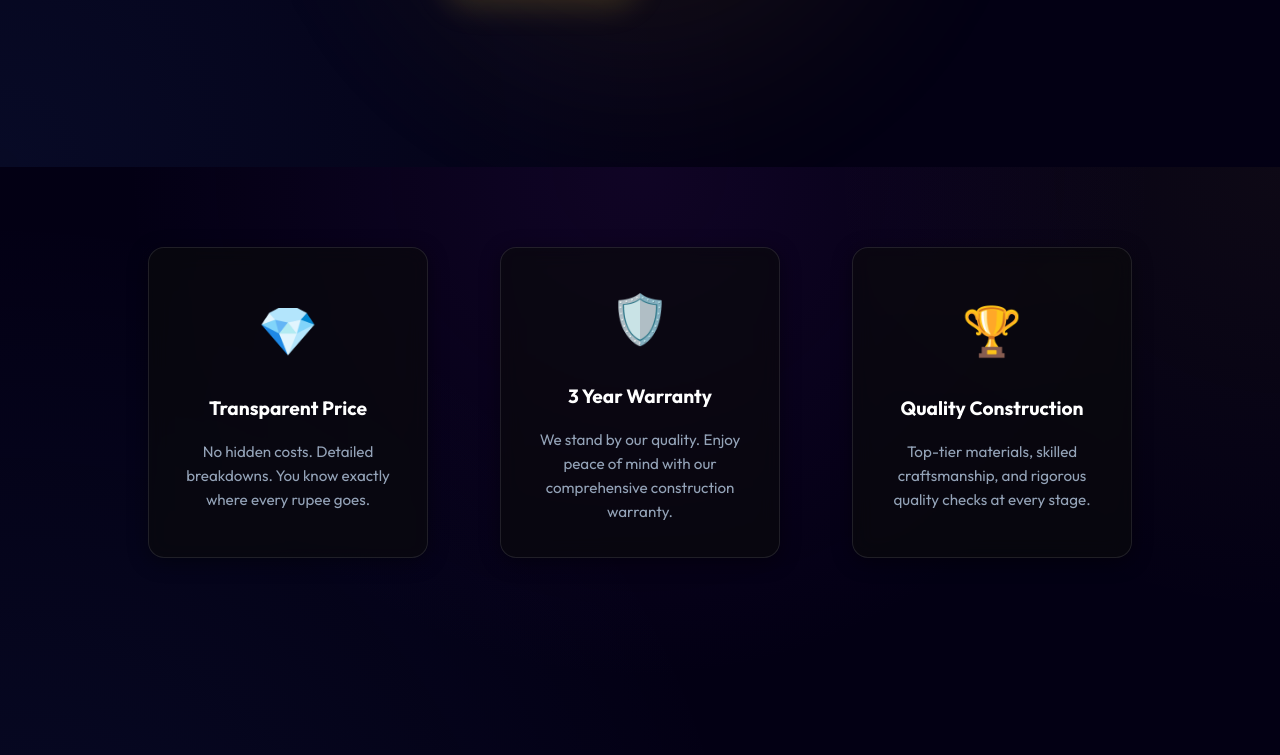
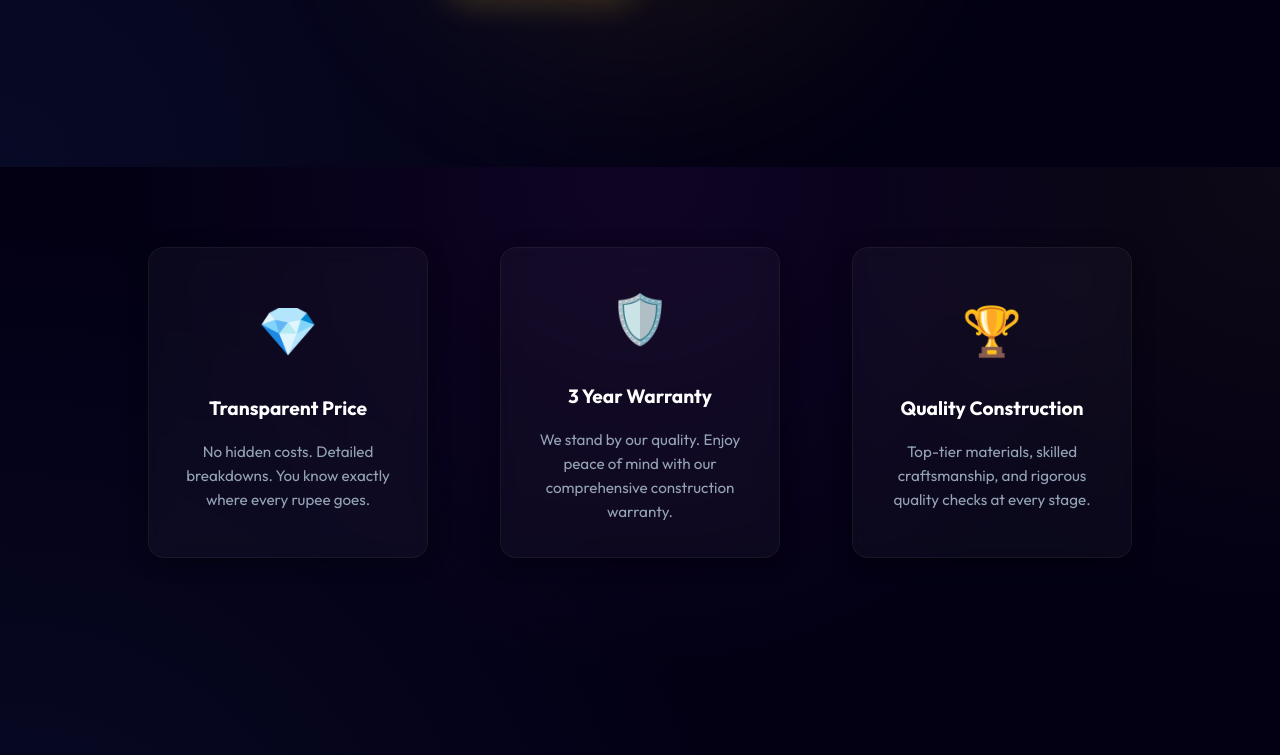
Before and after one commit to harshbatman/mine, a website built with Vite: page index.html in a window 1280 px wide. Shown: the part 633-1388 px from the top of the page. Built offline with nearby package versions, Linux system fonts and the light colour scheme.

Commit message:
Match feature card background color to ecosystem cards

```diff
--- a/style.css
+++ b/style.css
@@ -264,22 +264,19 @@
 }
 
 .feature-card {
-    background: rgba(255, 255, 255, 0.05);
-    background: rgba(10, 10, 10, 0.6);
-    /* Match the dark reference */
+    background: var(--bg-card);
+    /* Match ecosystem cards exactly */
     padding: 2rem;
     border-radius: 16px;
-    border: 1px solid rgba(255, 255, 255, 0.1);
+    border: 1px solid rgba(255, 255, 255, 0.05);
+    /* Match subtle border */
     transition: var(--transition);
     text-align: center;
     backdrop-filter: blur(10px);
     width: 100%;
     max-width: 280px;
-    /* Reduced size to match 4-card look */
     min-height: 250px;
-    /* Consistent height */
     margin: 0 auto;
-    /* Center in grid cell */
     display: flex;
     flex-direction: column;
     justify-content: center;
```
